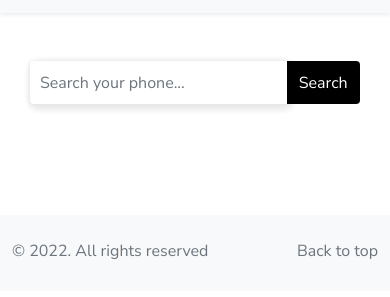
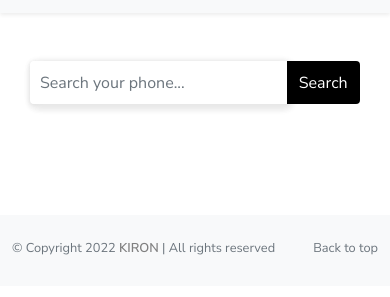
Before and after one commit to kiron0/phone-x-store2.0, a plain HTML site: page index.html in a window 390 px wide. Shown: the part 59-356 px from the top of the page. Drawn offline with nearby package versions, Linux system fonts and the light colour scheme; some packages are replaced by stand-ins of ours; no server answers; a script that the page names is missing.

Commit message:
footer fixed

```diff
--- a/css/style.css
+++ b/css/style.css
@@ -121,6 +121,17 @@
     margin-top: -8rem;
 }
 
+#author{
+    text-decoration: none;
+    font-weight: 900;
+    color: grey;
+    /* font-style: italic; */
+    font-size: 1.1rem;
+}
+#author:hover{
+    color: black;
+}
+
 /*----------------------- Responsive Breakpoints ---------------------------*/
 @media screen and (max-width: 490px) {
 
@@ -172,6 +183,17 @@
     #show-all{
         margin-left: 40%;
         margin-top: 1.5rem;
+    }
+
+    #author{
+        font-size: .8rem;
+    }
+
+    footer p{
+        font-size: .8rem;
+    }
+    .footer-text{
+        font-size: .8rem;
     }
 
 }
--- a/index.html
+++ b/index.html
@@ -128,7 +128,8 @@
             <p class="float-end mb-1">
                 <a href="#" class="text-muted footer-text">Back to top</a>
             </p>
-            <p class="mb-1">&copy; 2022. All rights reserved</p>
+            <p class="mb-1">&copy; Copyright 2022 <a target="_blank" href="https://github.com/kiron0"
+                    id="author">KIRON</a> | All rights reserved</p>
         </div>
     </footer>
     <!-- Footer Section end -->
```
